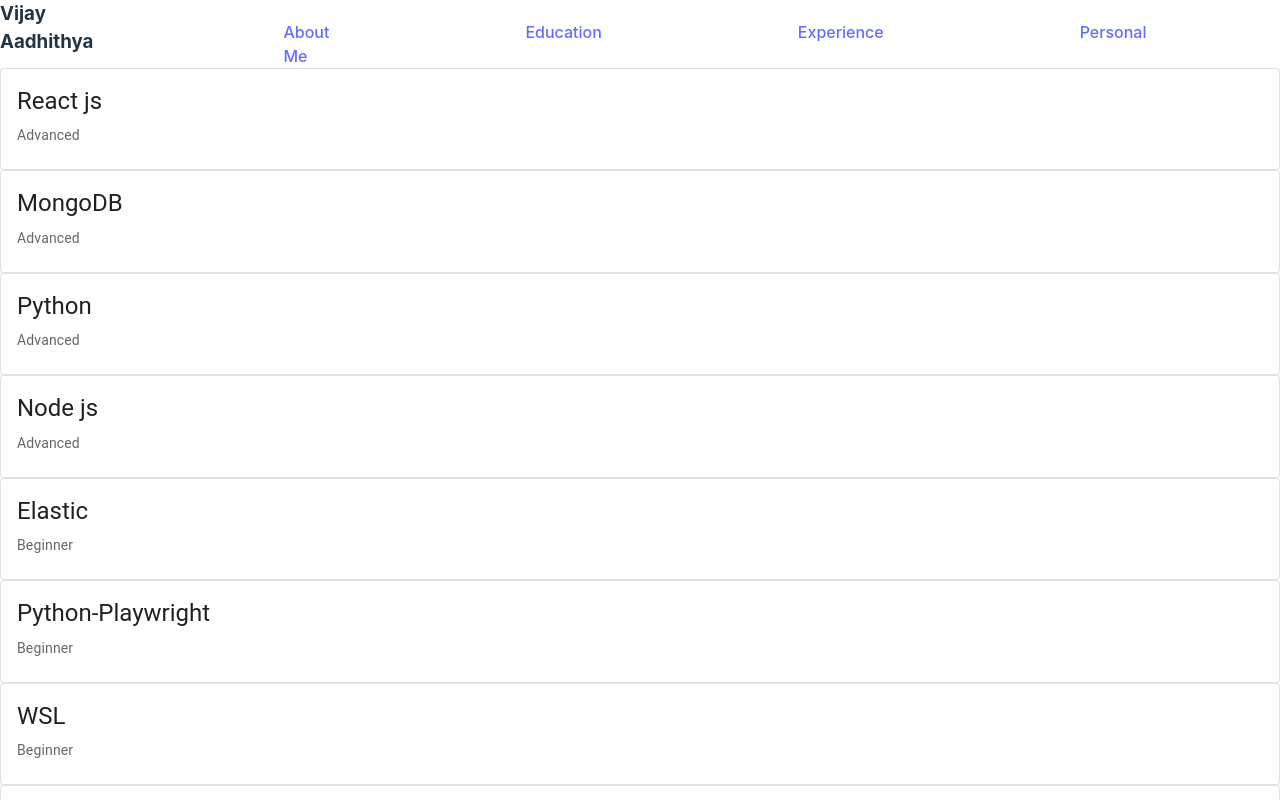
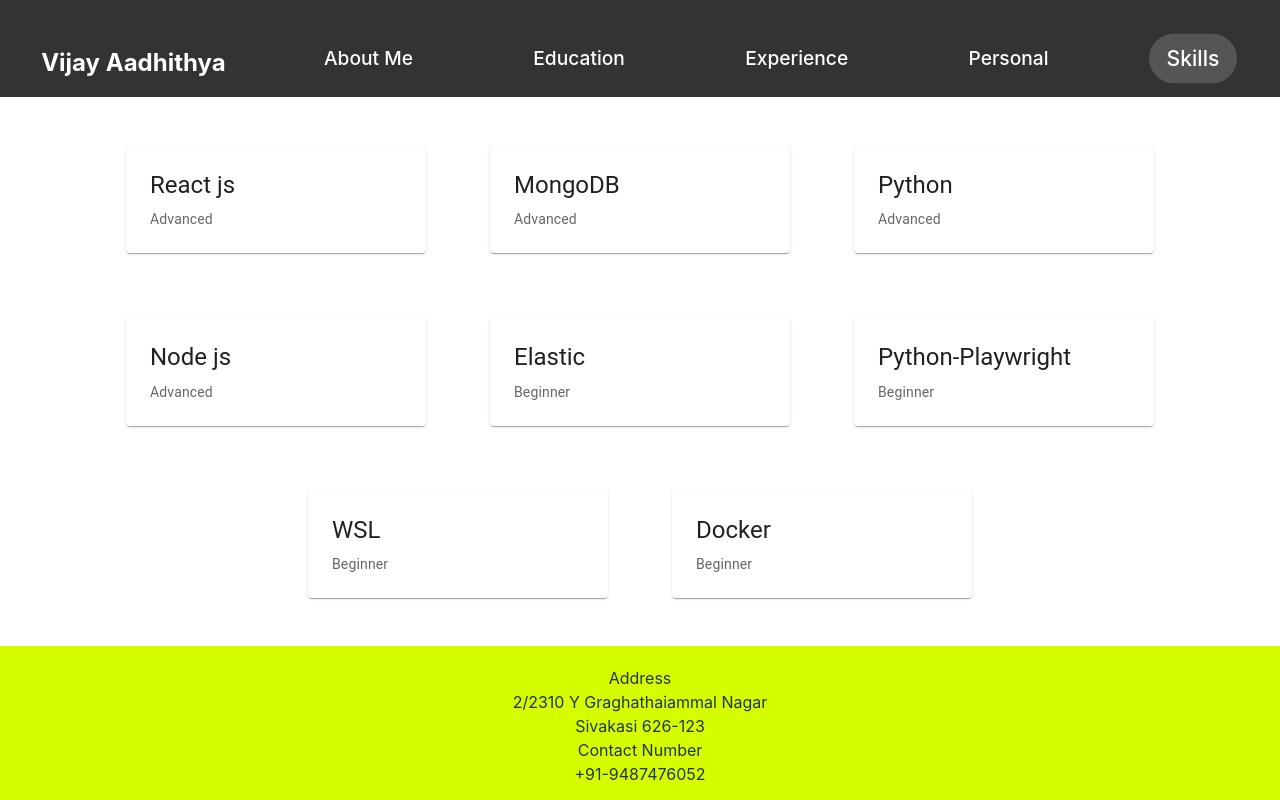
Before and after one commit to vijayaadhithya-murugan/OpenWebsite, a React (Vite) app: page /OpenWebsite/skills in a window 1280 px wide. Built offline with nearby package versions, Linux system fonts and the light colour scheme.

Commit message:
Card and Header Styles

```diff
--- /dev/null
+++ b/src/components/navBar.css
@@ -0,0 +1,29 @@
+.navbar_styles {
+    display: flex;
+    justify-content: space-around;
+    align-items: center;
+    list-style-type: none;
+    padding: 1rem 0;
+    background-color: #333;
+    color: #fff;
+    font-size: 1.2rem;
+  }
+
+  .navbar_styles h3 {
+    margin: 0;
+    font-size: 1.5rem;
+    margin-top: auto;
+  }
+
+  .navbar_styles a {
+    color: #fff;
+    text-decoration: none;
+    padding: 0.5rem 1rem;
+    transition: background-color 0.3s ease, transform 0.3s ease;
+  }
+
+  .navbar_styles a.active,
+  .navbar_styles a:hover {
+    background-color: #555;
+    transform: scale(1.1);
+  }
--- a/src/components/navBar.jsx
+++ b/src/components/navBar.jsx
@@ -1,4 +1,5 @@
 import { NavLink } from 'react-router-dom';
+import './navBar.css';
 
 const NavBar = () => {
   return (
--- a/src/pages/education.jsx
+++ b/src/pages/education.jsx
@@ -1,18 +1,51 @@
 import { educationDetails } from '../data/allDetails';
-import ReusableCard from '../components/reactCard';
+import Card from '@mui/material/Card';
+import CardContent from '@mui/material/CardContent';
+import { Typography } from '@mui/material';
+import { keyframes, styled } from 'styled-components';
+
+const fadeInUp = keyframes`
+  0% {
+    opacity: 0;
+    transform: translateY(20px);
+  }
+  100% {
+    opacity: 1;
+    transform: translateY(0);
+  }
+`;
+
+const EducationCard = styled(Card)`
+  opacity: 0;
+  animation: ${fadeInUp} 0.5s ease-in-out forwards;
+  animation-delay: ${(props) => props.delay || '0s'};
+  background-color: #f1f1f1;
+  border-radius: 8px;
+  box-shadow: 0 4px 6px rgba(0, 0, 0, 0.1);
+  width: 300px;
+  margin: 1rem;
+`;
+
+const EducationCardContent = styled(CardContent)`
+  padding: 1.5rem !important;
+`;
 
 const Education = () => {
   return (
-    <>
-      {educationDetails.map((e) => {
-        return (
-          <ReusableCard
-            title={e.course}
-            content={`${e.institution + ' ' + e.year + ' ' + e.grade}`}
-          />
-        );
-      })}
-    </>
+    <div style={{ display: 'flex', flexWrap: 'wrap', justifyContent: 'center', gap: '2rem', padding: '2rem' }}>
+      {educationDetails.map((e, index) => (
+        <EducationCard key={e.course} delay={`${index * 0.2}s`}>
+          <EducationCardContent>
+            <Typography gutterBottom variant="h5" component="div">
+              {e.course}
+            </Typography>
+            <Typography variant="body2" color="text.secondary">
+              {`${e.institution} ${e.year} ${e.grade}`}
+            </Typography>
+          </EducationCardContent>
+        </EducationCard>
+      ))}
+    </div>
   );
 };
 
--- a/src/pages/experience.jsx
+++ b/src/pages/experience.jsx
@@ -1,18 +1,51 @@
-import ReusableCard from '../components/reactCard.jsx';
-import { workExperience } from '../data/allDetails.js';
+import { workExperience } from '../data/allDetails';
+import Card from '@mui/material/Card';
+import CardContent from '@mui/material/CardContent';
+import { Typography } from '@mui/material';
+import { keyframes, styled } from 'styled-components';
+
+const fadeInUp = keyframes`
+  0% {
+    opacity: 0;
+    transform: translateY(20px);
+  }
+  100% {
+    opacity: 1;
+    transform: translateY(0);
+  }
+`;
+
+const ExperienceCard = styled(Card)`
+  opacity: 0;
+  animation: ${fadeInUp} 0.5s ease-in-out forwards;
+  animation-delay: ${(props) => props.delay || '0s'};
+  background-color: #f1f1f1;
+  border-radius: 8px;
+  box-shadow: 0 4px 6px rgba(0, 0, 0, 0.1);
+  width: 300px;
+  margin: 1rem;
+`;
+
+const ExperienceCardContent = styled(CardContent)`
+  padding: 1.5rem !important;
+`;
 
 const Experience = () => {
   return (
-    <>
-      {workExperience.map((e) => {
-        return (
-          <ReusableCard
-            title={e.role}
-            content={`${e.company + ' ' + e['work-period'] + ' ' + e.duration}`}
-          />
-        );
-      })}
-    </>
+    <div style={{ display: 'flex', flexWrap: 'wrap', justifyContent: 'center', gap: '2rem', padding: '2rem' }}>
+      {workExperience.map((e, index) => (
+        <ExperienceCard key={e.role} delay={`${index * 0.2}s`}>
+          <ExperienceCardContent>
+            <Typography gutterBottom variant="h5" component="div">
+              {e.role}
+            </Typography>
+            <Typography variant="body2" color="text.secondary">
+              {`${e.company} ${e.duration} ${e['work-period']}`}
+            </Typography>
+          </ExperienceCardContent>
+        </ExperienceCard>
+      ))}
+    </div>
   );
 };
 
--- a/src/pages/personal.jsx
+++ b/src/pages/personal.jsx
@@ -1,21 +1,51 @@
-import ReusableCard from '../components/reactCard.jsx';
-import { personal } from '../data/allDetails.js';
-import '../styles/footer.css';
-import styled from 'styled-components';
+import { personal } from '../data/allDetails';
+import Card from '@mui/material/Card';
+import CardContent from '@mui/material/CardContent';
+import { Typography } from '@mui/material';
+import { keyframes, styled } from 'styled-components';
 
-const CardContainer = styled.div`
-  display: flex;
-  justify-content: space-between;
-  flex-wrap: wrap;
+const fadeInUp = keyframes`
+  0% {
+    opacity: 0;
+    transform: translateY(20px);
+  }
+  100% {
+    opacity: 1;
+    transform: translateY(0);
+  }
+`;
+
+const EducationCard = styled(Card)`
+  opacity: 0;
+  animation: ${fadeInUp} 0.5s ease-in-out forwards;
+  animation-delay: ${(props) => props.delay || '0s'};
+  background-color: #f1f1f1;
+  border-radius: 8px;
+  box-shadow: 0 4px 6px rgba(0, 0, 0, 0.1);
+  width: 300px;
+  margin: 1rem;
+`;
+
+const EducationCardContent = styled(CardContent)`
+  padding: 1.5rem !important;
 `;
 
 const Personal = () => {
   return (
-    <CardContainer className="card-align">
-      {personal.map((e) => {
-        return <ReusableCard title={e.project} content={`${e.technology + ' ' + e.url}`} />;
-      })}
-    </CardContainer>
+    <div style={{ display: 'flex', flexWrap: 'wrap', justifyContent: 'center', gap: '2rem', padding: '2rem' }}>
+      {personal.map((e, index) => (
+        <EducationCard key={e.project} delay={`${index * 0.2}s`}>
+          <EducationCardContent>
+            <Typography gutterBottom variant="h5" component="div">
+              {e.project}
+            </Typography>
+            <Typography variant="body2" color="text.secondary">
+              {`${e.technology}`}
+            </Typography>
+          </EducationCardContent>
+        </EducationCard>
+      ))}
+    </div>
   );
 };
 
--- a/src/pages/skillSet.jsx
+++ b/src/pages/skillSet.jsx
@@ -1,13 +1,51 @@
-import ReusableCard from '../components/reactCard.jsx';
-import { skillSet } from '../data/allDetails.js';
+import { skillSet } from '../data/allDetails';
+import Card from '@mui/material/Card';
+import CardContent from '@mui/material/CardContent';
+import { Typography } from '@mui/material';
+import { keyframes, styled } from 'styled-components';
+
+const fadeInUp = keyframes`
+  0% {
+    opacity: 0;
+    transform: translateY(20px);
+  }
+  100% {
+    opacity: 1;
+    transform: translateY(0);
+  }
+`;
+
+const SkillsCard = styled(Card)`
+  opacity: 0;
+  animation: ${fadeInUp} 0.5s ease-in-out forwards;
+  animation-delay: ${(props) => props.delay || '0s'};
+  background-color: #f1f1f1;
+  border-radius: 8px;
+  box-shadow: 0 4px 6px rgba(0, 0, 0, 0.1);
+  width: 300px;
+  margin: 1rem;
+`;
+
+const SkillsCardContent = styled(CardContent)`
+  padding: 1.5rem !important;
+`;
 
 const SkillSet = () => {
   return (
-    <>
-      {skillSet.map((e) => {
-        return <ReusableCard title={e.skill} content={e.level} />;
-      })}
-    </>
+    <div style={{ display: 'flex', flexWrap: 'wrap', justifyContent: 'center', gap: '2rem', padding: '2rem' }}>
+      {skillSet.map((e, index) => (
+        <SkillsCard key={e.skill} delay={`${index * 0.2}s`}>
+          <SkillsCardContent>
+            <Typography gutterBottom variant="h5" component="div">
+              {e.skill}
+            </Typography>
+            <Typography variant="body2" color="text.secondary">
+              {`${e.level}`}
+            </Typography>
+          </SkillsCardContent>
+        </SkillsCard>
+      ))}
+    </div>
   );
 };
 
--- a/src/styles/footer.css
+++ b/src/styles/footer.css
@@ -68,12 +68,6 @@
   display: inline-block;
 }
 
-.navbar_styles {
-  display: flex;
-  list-style-type: none;
-  gap: 190px;
-}
-
 a {
   margin-right: 3px;
 }
```
Also changed, not shown: src/styles/education.css (added, +47 -0 lines).
